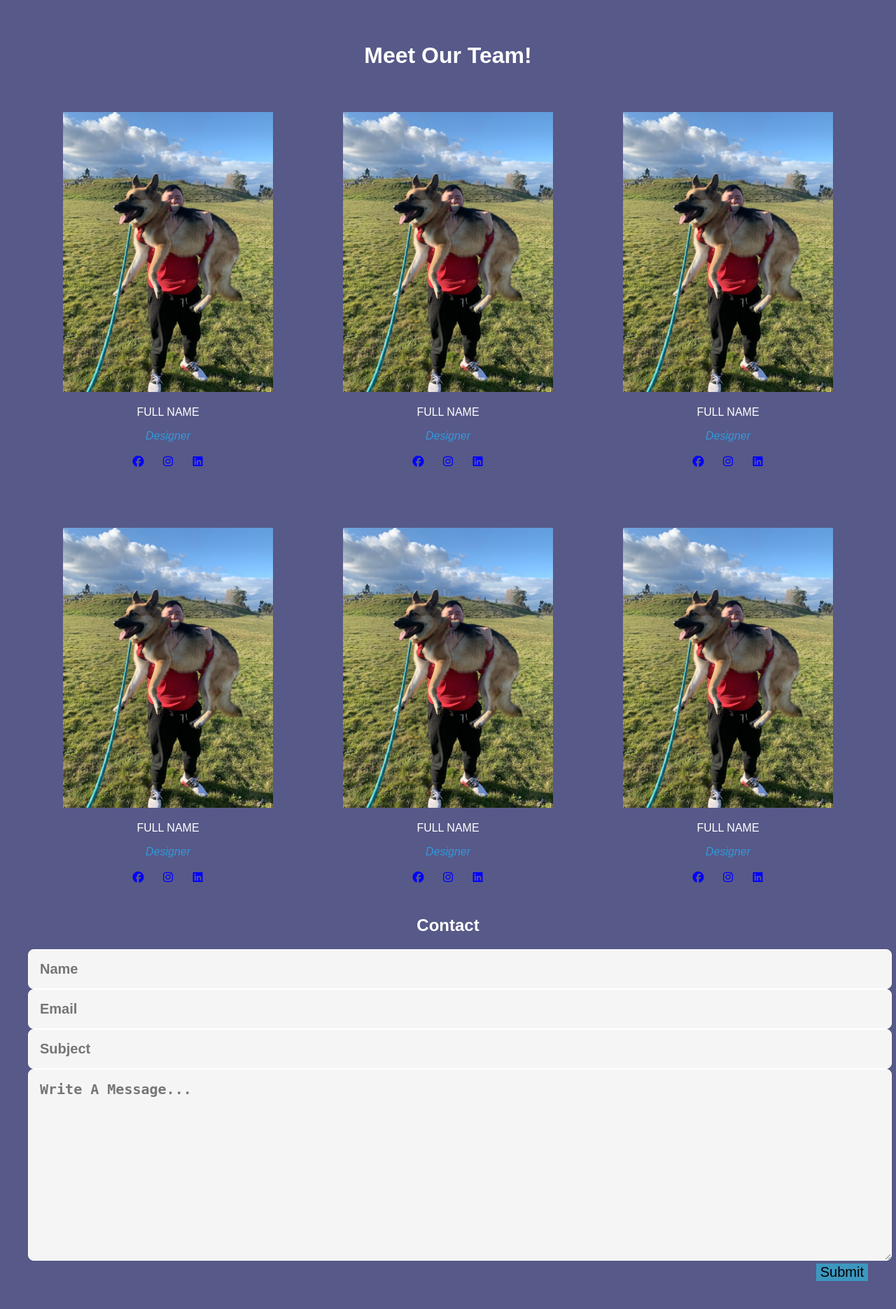
After one commit to GitDano007/Trader-Pro, a web app: file public/ourTeam.html in a window 1280 px wide. The commit adds this page. Shown: the whole page at 70% size. Run offline with its HTML, style and script files only (its server is not run), Linux system fonts and the light colour scheme; some libraries are stand-ins or nearby versions.

Commit message:
Contact form

```diff
--- a/public/index.html
+++ b/public/index.html
@@ -17,8 +17,8 @@
         <div class="menu-bar">
             <ul>
                 <li>Home</li>
+                <li>Our Team</li>
                 <li>PORTFOLIO</li>
-                <li>Why-Us</li>
                 <li>WATCHLIST</li>
                 <li>STOCKS</li>
                 <li>CONTACT US</li>
--- /dev/null
+++ b/public/ourTeam.html
@@ -0,0 +1,105 @@
+<!DOCTYPE html>
+<html lang="en">
+
+<head>
+    <meta charset="UTF-8">
+    <meta name="viewport" content="width=device-width, initial-scale=1.0">
+    <title>Meet the Team</title>
+    <link rel="stylesheet" href="/styles/team.css">
+    <script src="https://kit.fontawesome.com/64d58efce2.js" crossorigin="anonymous"></script>
+</head>
+
+<body>
+    <div class="team-section">
+        <div class="inner-width">
+            <h1>Meet Our Team!</h1>
+            <div class="pers">
+
+
+                <div class="pe">
+                    <img src="/img/1.png" alt="">
+                    <div class="p-name">Full Name</div>
+                    <div class="p-des">Designer</div>
+                    <div class="p-sm">
+                        <a href="#"><i class="fab fa-facebook"></i></a>
+                        <a href="#"><i class="fab fa-instagram"></i></a>
+                        <a href="#"><i class="fab fa-linkedin"></i></a>
+                    </div>
+                </div>
+
+                <div class="pe">
+                    <img src="/img/1.png" alt="">
+                    <div class="p-name">Full Name</div>
+                    <div class="p-des">Designer</div>
+                    <div class="p-sm">
+                        <a href="#"><i class="fab fa-facebook"></i></a>
+                        <a href="#"><i class="fab fa-instagram"></i></a>
+                        <a href="#"><i class="fab fa-linkedin"></i></a>
+                    </div>
+                </div>
+
+                <div class="pe">
+                    <img src="/img/1.png" alt="">
+                    <div class="p-name">Full Name</div>
+                    <div class="p-des">Designer</div>
+                    <div class="p-sm">
+                        <a href="#"><i class="fab fa-facebook"></i></a>
+                        <a href="#"><i class="fab fa-instagram"></i></a>
+                        <a href="#"><i class="fab fa-linkedin"></i></a>
+                    </div>
+                </div>
+
+                <div class="pe">
+                    <img src="/img/1.png" alt="">
+                    <div class="p-name">Full Name</div>
+                    <div class="p-des">Designer</div>
+                    <div class="p-sm">
+                        <a href="#"><i class="fab fa-facebook"></i></a>
+                        <a href="#"><i class="fab fa-instagram"></i></a>
+                        <a href="#"><i class="fab fa-linkedin"></i></a>
+                    </div>
+                </div>
+
+                <div class="pe">
+                    <img src="/img/1.png" alt="">
+                    <div class="p-name">Full Name</div>
+                    <div class="p-des">Designer</div>
+                    <div class="p-sm">
+                        <a href="#"><i class="fab fa-facebook"></i></a>
+                        <a href="#"><i class="fab fa-instagram"></i></a>
+                        <a href="#"><i class="fab fa-linkedin"></i></a>
+                    </div>
+                </div>
+
+                <div class="pe">
+                    <img src="/img/1.png" alt="">
+                    <div class="p-name">Full Name</div>
+                    <div class="p-des">Designer</div>
+                    <div class="p-sm">
+                        <a href="#"><i class="fab fa-facebook"></i></a>
+                        <a href="#"><i class="fab fa-instagram"></i></a>
+                        <a href="#"><i class="fab fa-linkedin"></i></a>
+                    </div>
+                </div>
+                <section class="contact section" id="contact">
+                    <h2 class="section-title">Contact</h2>
+
+                    <div class="contact__container bd-grid">
+                        <form action="" class="contact__form">
+                            <input type="text" placeholder="Name" class="contact__input">
+                            <input type="mail" placeholder="Email" class="contact__input">
+                            <input type="text" placeholder="Subject" class="contact__input">
+                            <textarea name="" placeholder="Write A Message..." id="" cols="0" rows="10" class="contact__input"></textarea>
+                            <input type="button" value="Submit" class="contact__button button">
+                        </form>
+                    </div>
+                </section>
+            </main>
+            </div>
+        </div>
+
+    </div>
+    <script src="/js/javascript.js"></script>
+</body>
+
+</html>
--- a/public/signin.html
+++ b/public/signin.html
@@ -53,7 +53,7 @@
                 <div class="overlay-panel overlay-right">
                     <h1>Hello, Friend!</h1>
                     <p>Enter your personal details and start journey with us</p>
-                    <button class="ghost" id="signUp">Sign Up</button>
+                    <button class="ghost" id="signUp" >Sign Up</button>
                 </div>
             </div>
         </div>
--- a/styles/style.css
+++ b/styles/style.css
@@ -59,7 +59,7 @@
     font-weight: bold;
     border-radius: 4px;
     padding: 11px 17px;
-    color: #4a2469;
+    color: #575988;
     border: none;
     cursor: pointer;
 }
--- /dev/null
+++ b/styles/team.css
@@ -0,0 +1,102 @@
+body {
+    margin: 0;
+    padding: 0;
+    font-family: 'Poppins', sans-serif;
+    background: #fff;
+}
+
+.team-section {
+    background: #575988;
+    text-align: center;
+}
+
+.inner-width {
+    max-width: 1200px;
+    margin: auto;
+    padding: 40px;
+    color: #fff;
+}
+
+.team-selection h1 {
+    font-size: 20px;
+    text-transform: uppercase;
+    display: inline-block;
+    border-bottom: 4px solid;
+    padding-bottom: 10px;
+}
+
+.pe {
+    float: left;
+    width: calc(100% / 3);
+    overflow: hidden;
+    padding: 40px 0;
+}
+
+.pe:hover {
+    background: #575988;
+    outline: none;
+    border: none;
+    border-radius: 30px;
+}
+.pe img {
+    width: 300px;
+    height: 400px;
+}
+
+.p-name {
+    margin: 16px;
+    text-transform: uppercase;
+}
+
+.p-des {
+    font-style: italic;
+    color: #3498db;
+}
+
+.p-sm {
+    margin-top: 12px;
+}
+
+.p-sm a {
+    margin: 0 4px;
+    display: inline-block;
+    width: 30px;
+    height: 30px;
+    transition: 0.4s;
+}
+
+.p-sm a:hover {
+    transform: scale(1.3);
+}
+
+.p-sm a i {
+    color: blue;
+    line-height: 30px;
+}
+
+@media screen and (max-width:600px) {
+    .pe {
+        width: 100%;
+    }
+}
+/* contact form */
+.contact__input{
+    width: 100%;
+    font-size: 20px;
+    font-weight: bold;
+    padding: 1rem;
+    border-radius: .5rem;
+    border: 1.5px solid #fff;
+    outline: none;
+    background-color: whitesmoke;
+
+  }
+  .contact__button{
+    display: block;
+    border: none;
+    outline: none;
+    font-size: 20px;
+    cursor: pointer;
+    margin-left: auto;
+    background-color: #3c97bf;
+  }
```
Also changed, not shown: img/1.png (added), js/javascript.js (added), public/contact.html (added), scripts/market.js (deleted).
